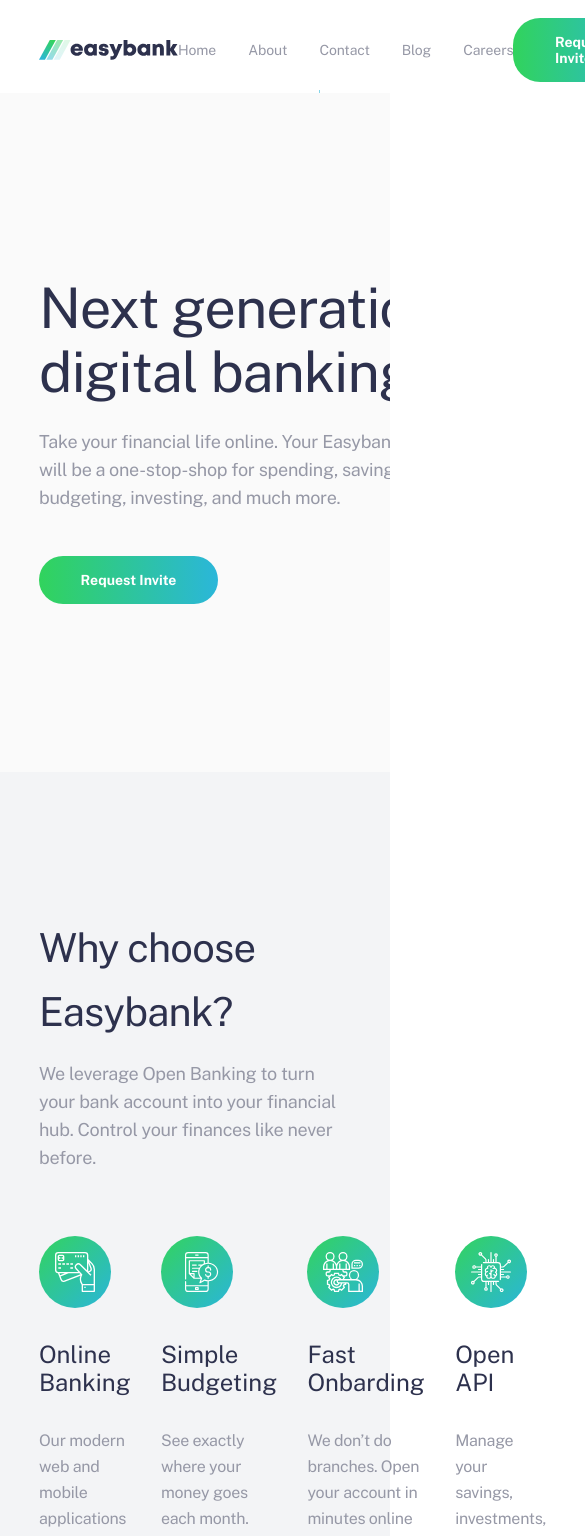
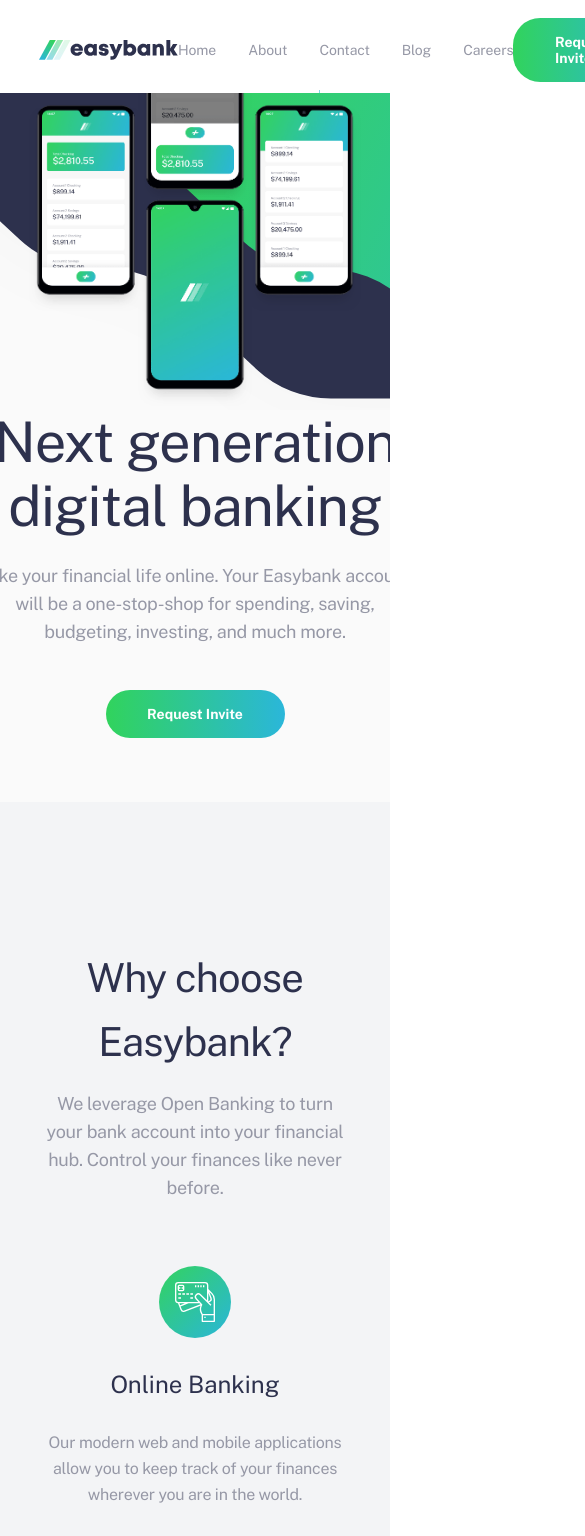
Before and after one commit to FilipKoniuszewski/easybank-landing-page, a React (Create React App) app: page / in a window 390 px wide. Shown: the top 1536 px of the page, 585 px wide, since content can reach past the window. Built offline with nearby package versions, Linux system fonts and the light colour scheme.

Commit message:
implemented responsiveness for tablet and mobile

```diff
--- a/src/Style/Articles.css
+++ b/src/Style/Articles.css
@@ -69,6 +69,13 @@
         grid-template-rows: repeat(2, 1fr);
         grid-template-columns: repeat(2, 1fr);
     }
+    .articles > h2 {
+        text-align: center;
+    }
+
+    .grid-card__articles {
+        max-width: 20rem;
+    }
 }
 
 @media (max-width: 768px) {
@@ -77,4 +84,11 @@
         grid-template-columns: repeat(1, 1fr);
         margin: 0 auto;
     }
+    .articles > h2 {
+        text-align: center;
+    }
+
+    .grid-card__articles {
+        max-width: 20rem;
+    }
 }
--- a/src/Style/Features.css
+++ b/src/Style/Features.css
@@ -49,3 +49,27 @@
     font-weight: 400;
     font-size: 1.5rem;
 }
+
+@media (max-width: 1200px) {
+    .features-grid-container {
+        grid-template-columns: repeat(2, 1fr);
+        grid-template-rows: repeat(2, 1fr);
+    }
+}
+
+@media (max-width: 768px) {
+    .features-grid-container {
+        grid-template-columns: repeat(1, 1fr);
+        grid-template-rows: repeat(4, 1fr);
+    }
+
+    .grid-card {
+        align-items: center;
+    }
+
+    .features {
+        text-align: center;
+    }
+
+
+}
--- a/src/Style/Footer.css
+++ b/src/Style/Footer.css
@@ -1,4 +1,3 @@
-
 footer {
     left: 0;
     bottom: 0;
@@ -78,3 +77,46 @@
 .footer-request-invite > div:nth-of-type(2) {
     opacity: 0.5;
 }
+
+
+@media (max-width: 900px) {
+    footer {
+        padding: 3rem 10%;
+    }
+
+    .footer-content {
+        flex-direction: column;
+    }
+
+    .footer-socials {
+        margin-right: -3.7rem;
+    }
+
+    .footer-content-nav {
+        flex-direction: column;
+        align-items: center;
+        justify-content: center;
+    }
+
+    .footer-nav-1 {
+        align-items: center;
+        justify-content: center;
+        padding-right: 0;
+    }
+
+    .footer-nav-2 {
+        align-items: center;
+        justify-content: center;
+        margin-top: -1.4rem;
+    }
+
+    .footer-request-invite {
+        justify-content: center;
+        align-items: center;
+        gap: 2rem;
+    }
+
+    .footer-request-invite > div {
+        align-self: center;
+    }
+}
--- a/src/Style/Intro.css
+++ b/src/Style/Intro.css
@@ -46,3 +46,37 @@
     background-repeat: no-repeat;
     background-position: 9% 200%;
 }
+
+
+@media (max-width: 768px) {
+    .intro {
+        text-align: center;
+        flex-direction: column;
+        padding-left: 0;
+
+        margin-bottom: 0;
+    }
+
+    .intro-text {
+        align-items: center;
+    }
+
+    .intro-text {
+        order: 2;
+    }
+
+    .mockups-container {
+        background-image: url(../Assets/Images/bg-intro-mobile.svg);
+        background-repeat: no-repeat;
+        background-position: right 4rem;
+        background-size: 100% 100%;
+
+    }
+
+    .mockups-container > img {
+        position: initial;
+        left: 0;
+        z-index: 2;
+        max-width: 85%;
+    }
+}
```
